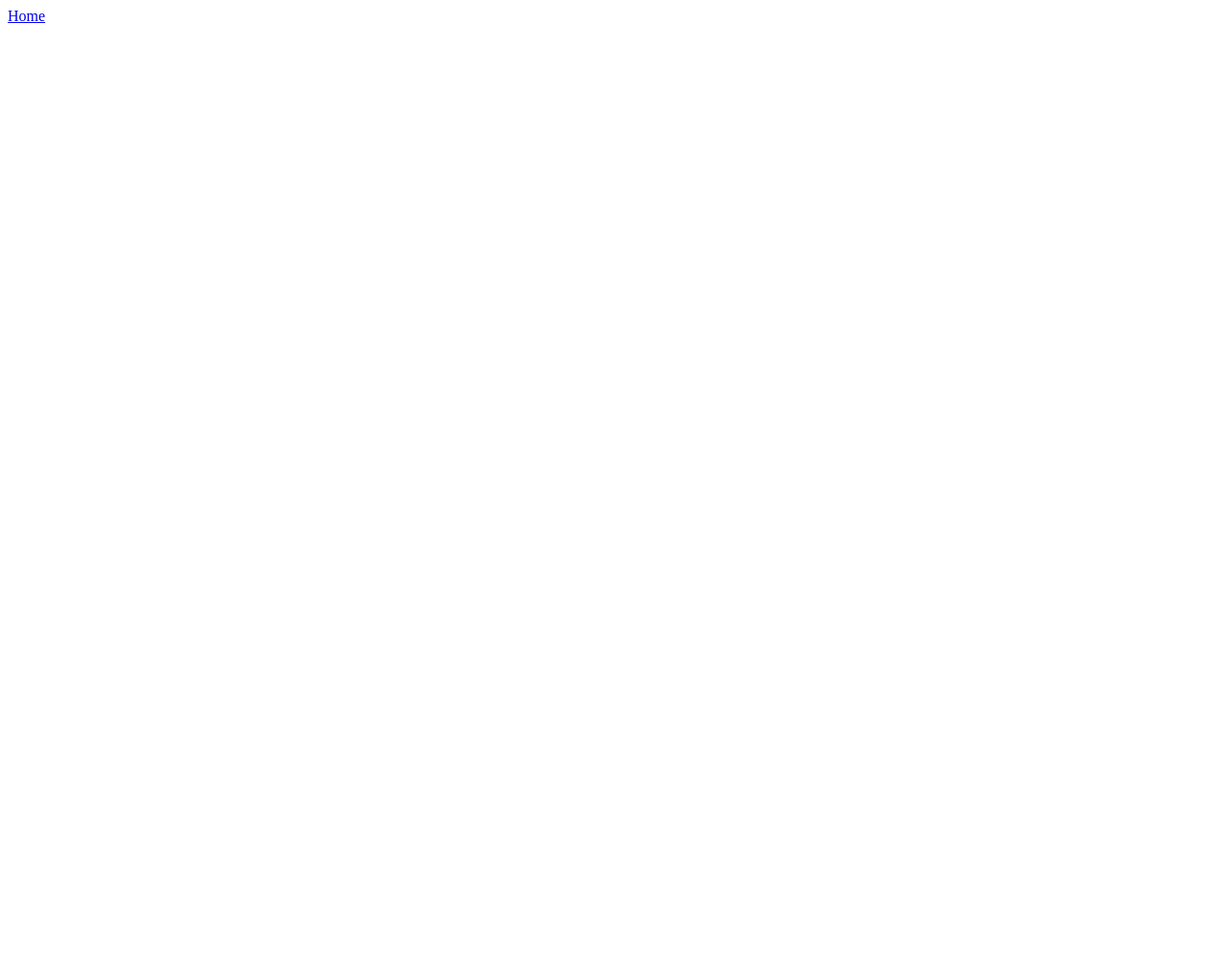
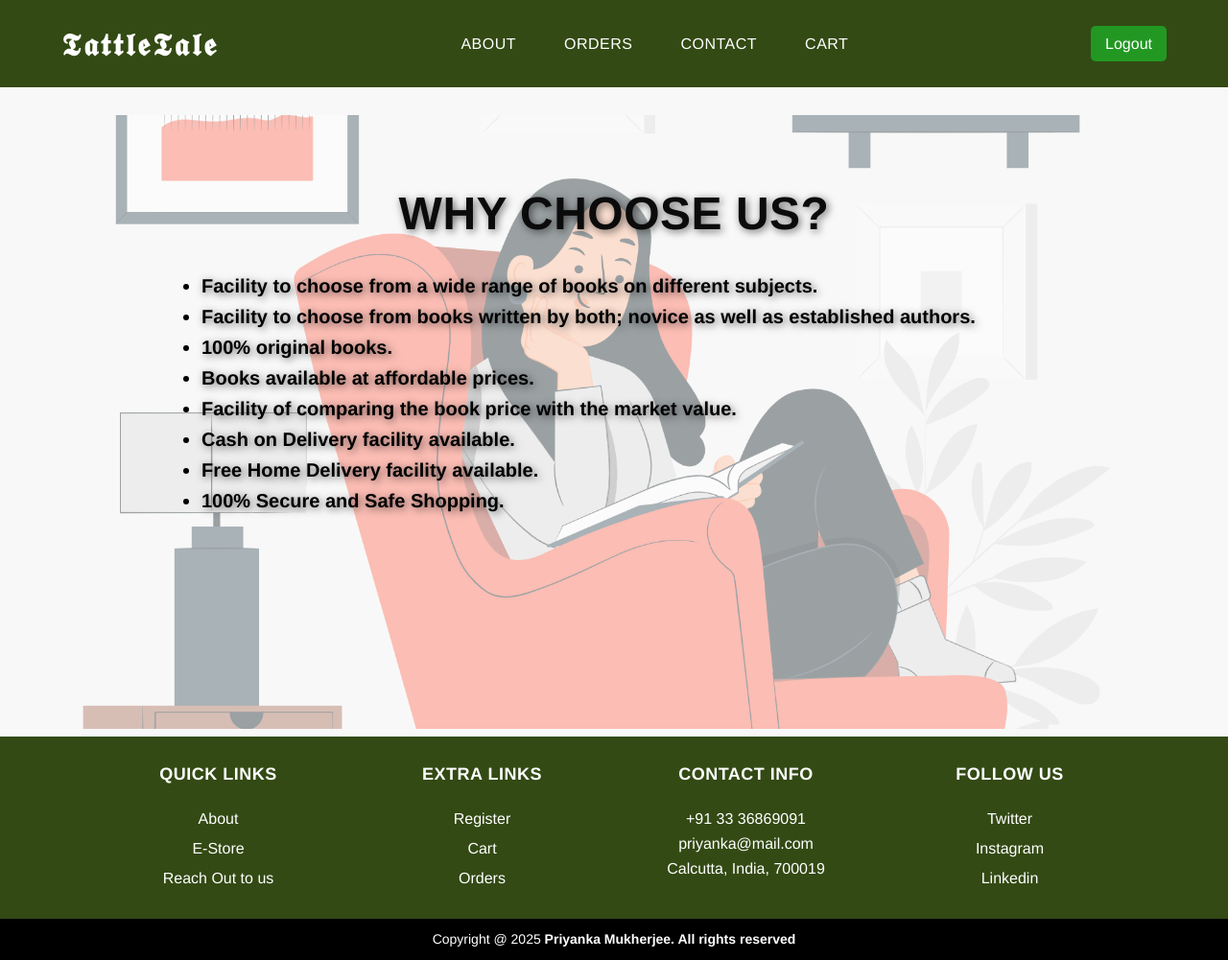
Before and after one commit to Priyanka-1-CS/Book-Store-Project, a PHP site: page /about.php in a window 1280 px wide. Before the commit the page is almost empty. Shown: the whole page at 96% size. Before the commit the page ends 24 px from the top, so only its background shows below. Run offline with PHP 8.4, Linux system fonts and the light colour scheme; the visitor is signed in with stand-in values (Sample User, id 1).

Commit message:
Update about.php

```diff
--- a/about.php
+++ b/about.php
@@ -1,11 +1,160 @@
+<?php
+
+require_once "includes/connect_db.inc.php";
+session_start();
+// Check if the user is logged in
+if (!isset($_SESSION["user_id"])) {
+   header("Location: index.php");
+   exit();
+}
+
+
+?>
+
 <!DOCTYPE html>
 <html lang="en">
 <head>
-    <meta charset="UTF-8">
-    <meta name="viewport" content="width=device-width, initial-scale=1.0">
-    <title>Document</title>
+   <meta charset="UTF-8">
+   <meta http-equiv="X-UA-Compatible" content="IE=edge">
+   <meta name="viewport" content="width=device-width, initial-scale=1.0">
+   <title>about</title>
+
+   <link rel="stylesheet" href="css/gen_style.css">
+   <style>
+   .homea {
+    position: relative;
+    text-align: center;
+    margin-top: 120px;
+}
+
+.bg {
+    width: 100%;
+    height: 80vh;
+    object-fit: cover;
+    opacity: 0.44;
+}
+
+/* New container for text over image */
+.homea .content {
+    position: absolute;
+    top: 10%;
+    left: 50%;
+    transform: translateX(-50%);
+    z-index: 1;
+    width: 90%;
+    max-width: 900px;
+    color: rgb(0, 0, 0);
+    text-shadow: 2px 2px 8px rgba(0, 0, 0, 0.6);
+    text-transform: uppercase;
+    font-weight: bold;
+}
+
+.homea .content h2 {
+    font-size: 48px;
+    font-weight: bold;
+    margin-bottom: 20px;
+}
+
+.homea .content ul {
+    list-style-type: disc;
+    text-align: left;
+    margin: 0 auto;
+    padding: 0 20px;
+}
+
+.homea .content ul li {
+    font-size: 20px;
+    /* margin-bottom: 10px; */
+    text-transform: none;
+}
+
+
+   </style>
+
 </head>
 <body>
-    <a href="home.php">Home</a>
+
+<header>
+        <div class="header">
+            <a href="home.php" class="logo">𝕿𝖆𝖙𝖙𝖑𝖊𝕿𝖆𝖑𝖊</a>
+            <nav>
+                <a href="about.php">About</a>
+                <a href="orders.php">Orders</a>
+                <a href="contact.php">Contact</a>
+                <a href="cart.php">Cart</a>
+            </nav>
+            <div class="icons">
+                <?php if (isset($_SESSION["user_id"])): ?>
+                    <a href="logout.php" class="delete-btn">Logout</a>
+                <?php else: ?>
+                    <a href="index.php">Login</a>
+                <?php endif; ?>
+            </div>
+        </div>
+    </header>
+
+
+<main>
+<section class="homea">
+    <img src="images/woman reading-pana.png" alt="Reading woman" class="bg">
+
+    <div class="content">
+        <h2>Why choose us?</h2>
+        <ul>
+            <li>Facility to choose from a wide range of books on different subjects.</li>
+            <li>Facility to choose from books written by both; novice as well as established authors.</li>
+            <li>100% original books.</li>
+            <li>Books available at affordable prices.</li>
+            <li>Facility of comparing the book price with the market value.</li>
+            <li>Cash on Delivery facility available.</li>
+            <li>Free Home Delivery facility available.</li>
+            <li>100% Secure and Safe Shopping.</li>
+        </ul>
+    </div>
+</section>
+
+</main>
+
+
+
+<footer>
+<section class="box-container">
+   <div class="box">
+      <h3>Quick Links</h3>
+      <a href="about.php">About</a>
+      <a href="shop.php">E-Store</a>
+      <a href="contact.php">Reach Out to us</a>
+   </div>
+
+   <div class="box">
+      <h3>Extra Links</h3>
+      <a href="register.php">Register</a>
+      <a href="cart.php">Cart</a>
+      <a href="orders.php">Orders</a>
+   </div>
+
+   <div class="box">
+      <h3>Contact Info</h3>
+      <p>+91 33 36869091</p>
+      <p>priyanka@mail.com</p>
+      <p>Calcutta, India, 700019</p>
+   </div>
+
+   <div class="box">
+      <h3>Follow Us</h3>
+      <a href="#">Twitter</a>
+      <a href="#">Instagram</a>
+      <a href="#">Linkedin</a>
+   </div>
+</section>
+</footer>
+
+   <section class="credit">
+   <p>Copyright @ <?php echo date('Y'); ?> <span>Priyanka Mukherjee. All rights reserved</span></p>
+   </section>
+
+<!-- custom js file link  -->
+<script src="js/script.js"></script>
+
 </body>
 </html>
```
